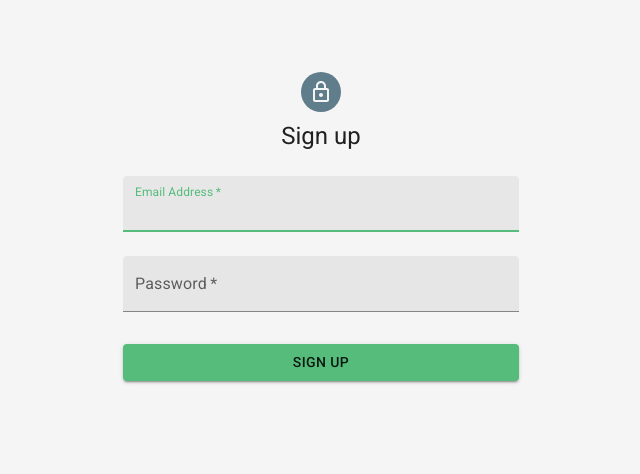
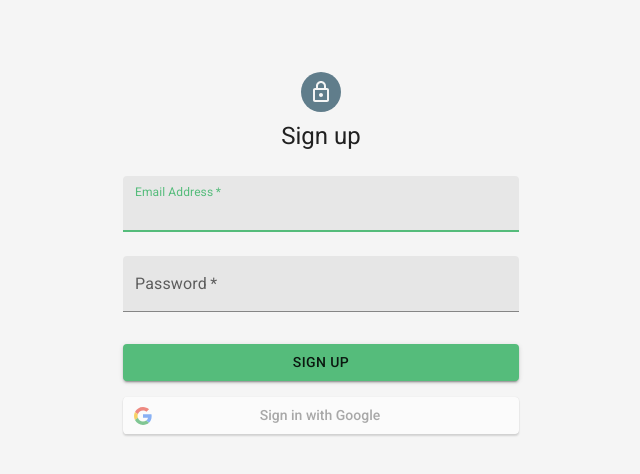
Before and after one commit to stashcart/ui, a Next.js app: page /signup in a window 1280 px wide. Shown: the top 474 px of the page, without its empty margins (319-959 px from the left). Built offline with nearby package versions, Linux system fonts and the light colour scheme; no server answers.

Commit message:
- add google button base implementation;

```diff
--- a/package.json
+++ b/package.json
@@ -22,6 +22,7 @@
     "next-images": "^1.8.1",
     "react": "17.0.2",
     "react-dom": "17.0.2",
+    "react-google-login": "^5.2.2",
     "react-swipeable-views": "^0.14.0"
   },
   "devDependencies": {
--- /dev/null
+++ b/src/components/_common/GoogleButton/GoogleButton.styles.ts
@@ -0,0 +1,17 @@
+import { styled } from '@mui/material';
+import { GoogleLogin } from 'react-google-login';
+
+export const GoogleLoginStyled = styled(GoogleLogin)`
+  width: 100%;
+  border-radius: 4px !important;
+
+  &,
+  & * {
+    height: 37px;
+  }
+
+  & span {
+    width: 100%;
+    margin-right: 40px;
+  }
+`;
--- /dev/null
+++ b/src/components/_common/GoogleButton/GoogleButton.tsx
@@ -0,0 +1,19 @@
+import React, { FunctionComponent } from 'react';
+import { GoogleLoginResponse } from 'react-google-login';
+import { GoogleLoginStyled } from './GoogleButton.styles';
+
+export const GoogleButton: FunctionComponent = () => {
+  const onSuccess = (res: GoogleLoginResponse) => {
+    // eslint-disable-next-line no-console
+    console.log(res);
+  };
+
+  return (
+    <GoogleLoginStyled
+      clientId={process.env.NEXT_PUBLIC_GOOGLE_CLIENT_ID ?? ''}
+      buttonText="Sign in with Google"
+      onSuccess={(res) => onSuccess(res as GoogleLoginResponse)}
+      cookiePolicy="single_host_origin"
+    />
+  );
+};
--- a/src/pages/signup/index.tsx
+++ b/src/pages/signup/index.tsx
@@ -1,6 +1,5 @@
 import {
   Container,
-  CssBaseline,
   Box,
   Avatar,
   Typography,
@@ -9,6 +8,7 @@ import {
 } from '@mui/material';
 import LockOutlinedIcon from '@mui/icons-material/LockOutlined';
 import { NextPage } from 'next';
+import { GoogleButton } from 'components/_common/GoogleButton/GoogleButton';
 
 const SignUp: NextPage = () => {
   const handleSubmit = (event: React.FormEvent<HTMLFormElement>) => {
@@ -23,7 +23,6 @@ const SignUp: NextPage = () => {
 
   return (
     <Container component="main" maxWidth="xs">
-      <CssBaseline />
       <Box
         sx={{
           marginTop: 8,
@@ -67,6 +66,7 @@ const SignUp: NextPage = () => {
           >
             Sign Up
           </Button>
+          <GoogleButton />
         </Box>
       </Box>
     </Container>
```
Also changed, not shown: 2 other files (tests, documents, lock files or other folders).
